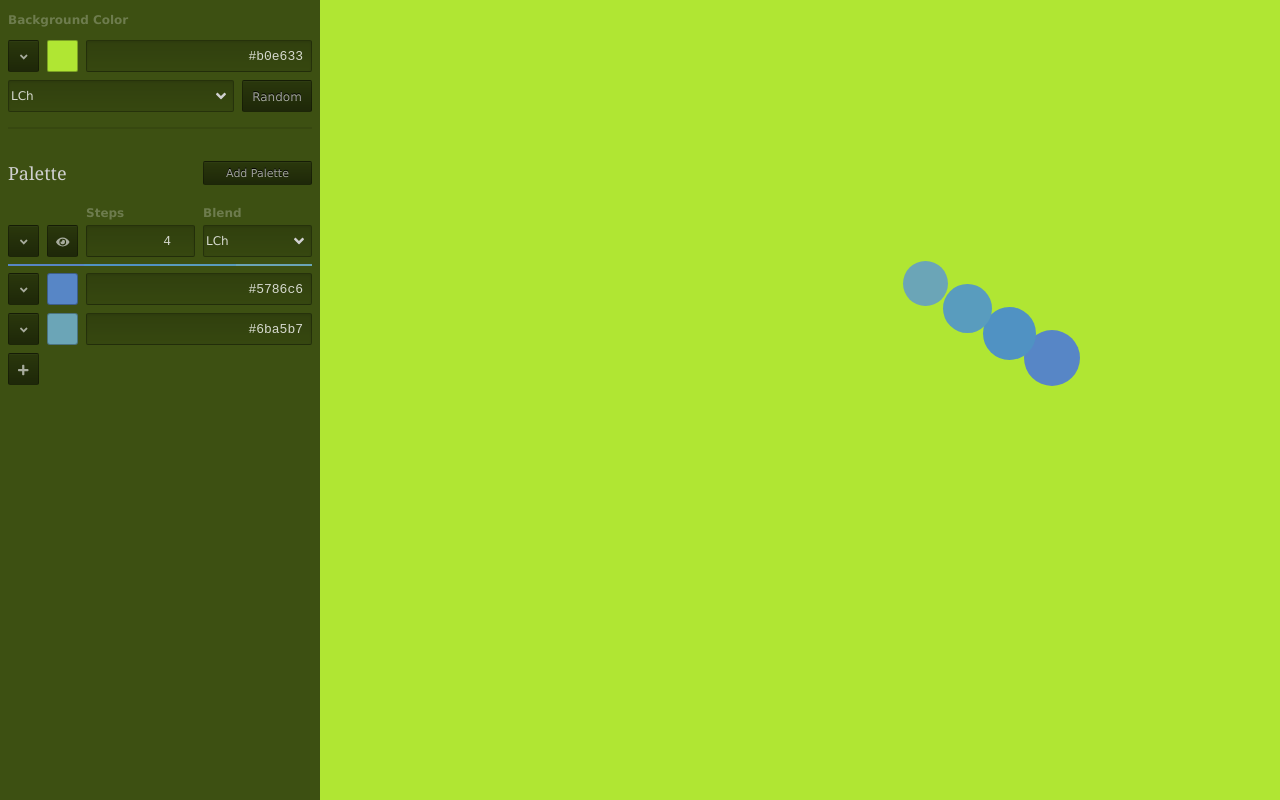
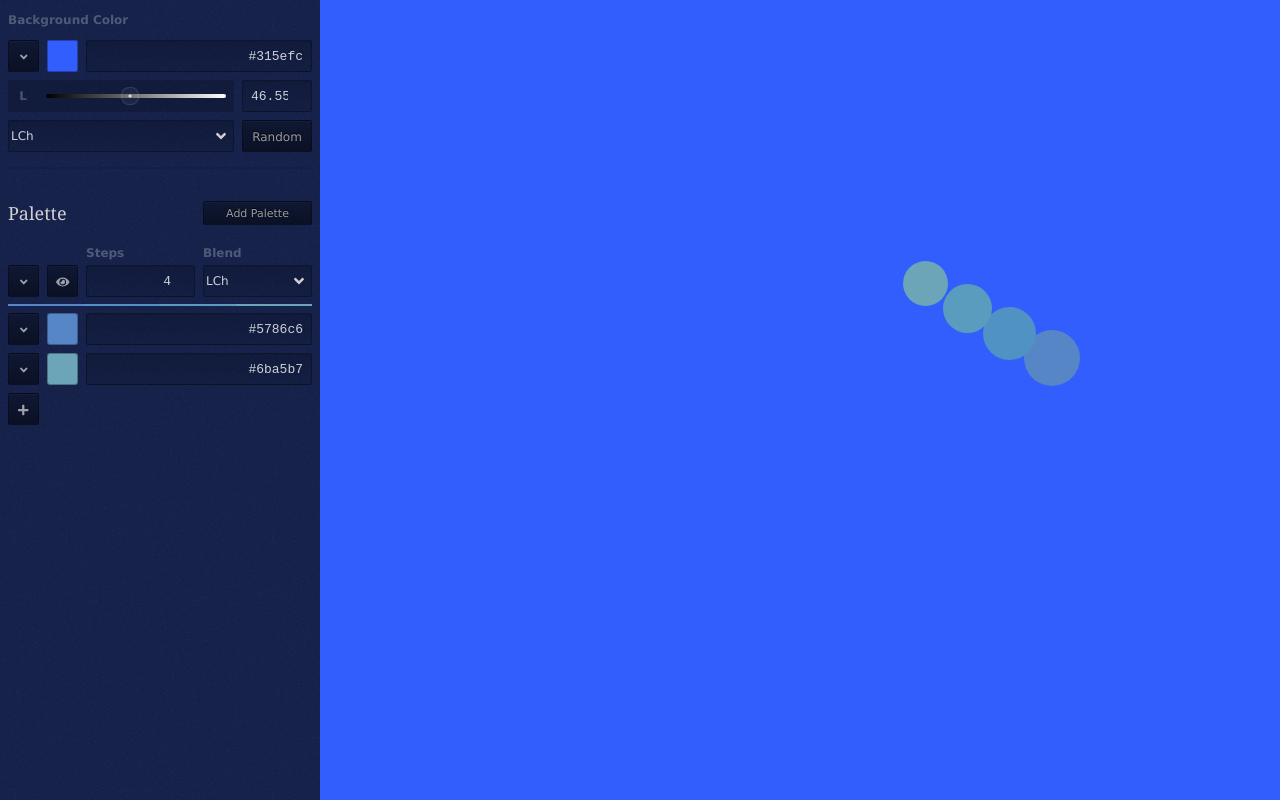
Before and after one commit to LoudBit/clutch, a Nuxt app: page / in a window 1280 px wide. Both pictures are taken after a click on the button 23 px from the left and 56 px from the top of the page. Built offline with nearby package versions, Linux system fonts and the light colour scheme.

Commit message:
bound the l property of the bg

```diff
--- a/components/BG.vue
+++ b/components/BG.vue
@@ -10,7 +10,7 @@
       <input id="bg" v-model="hex" class="span-6" type="text" size="sm" />
     </div>
     <template v-if="open">
-      <!-- <LchInput v-if="mode === 'lch'" :input-index="inputIndex" :color-index="colorIndex" :input="input"></LchInput> -->
+      <Lch2 v-if="mode === 'lch'" :l="l" @changeL="changeL"></Lch2>
       <!-- <RgbInput v-if="mode === 'rgb'" :input-index="inputIndex" :color-index="colorIndex" :input="input"></RgbInput> -->
       <div class="ui grid">
         <div class="ui select span-6">
@@ -31,25 +31,33 @@
 
 <script>
 import chroma from 'chroma-js'
-import { mapMutations } from 'vuex'
+import { mapGetters, mapMutations } from 'vuex'
+
+import Lch2 from '~/components/Lch2'
 
 export default {
-  props: {
-    color: {
-      type: String,
-      required: true
-    }
+  components: {
+    Lch2
   },
+
   data() {
     return {
       mode: 'lch',
       open: false
     }
   },
+
   computed: {
+    ...mapGetters({
+      bg: 'bg/bg'
+    }),
+    l() {
+      return this.bg.lch[0]
+    },
     hex: {
       get() {
-        return this.color
+        console.debug(`🔊 this.bg.lch:`, this.bg.lch[0])
+        return this.bg.hex
       },
       set(value) {
         if (chroma.valid(value)) {
@@ -62,6 +70,15 @@ export default {
     ...mapMutations({
       randomize: 'bg/randomize'
     }),
+    changeL(l) {
+      console.debug(`🔊 l:`, l)
+      // this.$store.dispatch('palette/updateLch', {
+      //   colorIndex: this.colorIndex,
+      //   input: this.input,
+      //   inputIndex: this.inputIndex,
+      //   lch: [l, lch[1], lch[2]]
+      // })
+    },
     toggleOpen() {
       this.open = !this.open
     }
--- /dev/null
+++ b/components/Lch2.vue
@@ -0,0 +1,104 @@
+<template>
+  <div class="ui grid">
+    <div class="ui slider slider-inner-grid span-6">
+      <div class="text-center">
+        <label>L</label>
+      </div>
+      <input :value="l" type="range" min="0" max="100" step="0.1" :style="gradients.l" @input="changeL" />
+    </div>
+    <input :value="l" type="number" min="0" max="100" step="0.1" class="span-2" @change="changeL" />
+    <!-- <div class="ui slider slider-inner-grid span-6">
+      <div class="text-center">
+        <label>C</label>
+      </div>
+      <input :value="c" type="range" min="0" max="100" step="0.1" :style="gradients.c" @input="changeC" />
+    </div>
+    <input :value="c" type="number" min="0" max="100" step="0.1" class="span-2" @change="changeC" /> -->
+    <!-- <div class="ui slider slider-inner-grid span-6">
+      <div class="text-center">
+        <label>h</label>
+      </div>
+      <input :value="h" type="range" min="0" max="360" step="1" :style="gradients.h" @input="changeH" />
+    </div>
+    <input :value="h" type="number" min="0" max="360" step="1" class="span-2" @change="changeH" /> -->
+  </div>
+</template>
+
+<script>
+import { createLchGradients } from '~/lib/color/gradients'
+
+export default {
+  props: {
+    l: { type: Number, required: true }
+    // c: { type: Number, required: true },
+    // h: { type: Number, required: true }
+  },
+
+  computed: {
+    // l() {
+    //   return this.input.colors[this.colorIndex].lch[0].toFixed(1)
+    // },
+    // c() {
+    //   return this.input.colors[this.colorIndex].lch[1].toFixed(1)
+    // },
+    // h() {
+    //   const h = this.input.colors[this.colorIndex].lch[2].toFixed(1)
+    //   return isNaN(h) ? 0 : h
+    // },
+    gradients() {
+      return createLchGradients(this.l, this.c, this.h)
+    }
+  },
+
+  methods: {
+    changeL(event) {
+      const l = parseFloat(event.target.value)
+      this.$emit('changeL', l)
+      // const lch = this.input.colors[this.colorIndex].lch
+      // this.$store.dispatch('palette/updateLch', {
+      //   colorIndex: this.colorIndex,
+      //   input: this.input,
+      //   inputIndex: this.inputIndex,
+      //   lch: [l, lch[1], lch[2]]
+      // })
+    }
+    // changeC(event) {
+    //   const c = parseFloat(event.target.value)
+    //   const lch = this.input.colors[this.colorIndex].lch
+    //   this.$store.dispatch('palette/updateLch', {
+    //     colorIndex: this.colorIndex,
+    //     input: this.input,
+    //     inputIndex: this.inputIndex,
+    //     lch: [lch[0], c, lch[2]]
+    //   })
+    // },
+    // changeH(event) {
+    //   const h = parseFloat(event.target.value)
+    //   const lch = this.input.colors[this.colorIndex].lch
+    //   this.$store.dispatch('palette/updateLch', {
+    //     colorIndex: this.colorIndex,
+    //     input: this.input,
+    //     inputIndex: this.inputIndex,
+    //     lch: [lch[0], lch[1], h]
+    //   })
+    // }
+  }
+}
+</script>
+
+<style lang="scss">
+.slider-inner-grid {
+  background: rgba(black, 0.2);
+  border-radius: 2px;
+  align-items: center;
+  display: grid;
+  gap: 8px 8px;
+  grid-template-columns: 1fr 6fr;
+  grid-template-rows: none;
+  padding: 0 8px 0 0;
+
+  label {
+    line-height: 32px;
+  }
+}
+</style>
--- a/components/Palette.vue
+++ b/components/Palette.vue
@@ -1,6 +1,6 @@
 <template>
   <div>
-    <BG :color="bg"></BG>
+    <BG></BG>
     <hr class="ui" />
     <div class="ui grid grid--heading">
       <h1 class="ui h1">Palette</h1>
@@ -21,7 +21,6 @@ export default {
   components: { BG, PaletteInput },
   computed: {
     ...mapGetters({
-      bg: 'bg/bg',
       rawInputs: 'palette/rawInputs',
       fromInputs: 'palette/fromInputs',
       scale: 'palette/scale'
--- a/pages/index.vue
+++ b/pages/index.vue
@@ -1,5 +1,5 @@
 <template>
-  <main class="ui layout row" :style="{ backgroundColor: bg }">
+  <main class="ui layout row" :style="{ backgroundColor: bg.hex }">
     <div class="ui layout aside">
       <Palette></Palette>
     </div>
@@ -38,7 +38,7 @@ export default {
 
 .ui.layout.aside {
   background: rgba(black, 0.65);
-  // background-image: url('~assets/img/aside-bg.png');
+  background-image: url('~assets/img/aside-bg.png');
   color: #d0d0d0;
   max-width: 320px;
   z-index: 1;
--- a/store/bg.js
+++ b/store/bg.js
@@ -1,7 +1,9 @@
 import chroma from 'chroma-js'
 
+import { createColor } from '~/store/palette'
+
 export const state = () => ({
-  background: chroma.random().hex()
+  background: createColor(chroma.random())
 })
 
 export const getters = {
@@ -14,9 +16,9 @@ export const actions = {}
 
 export const mutations = {
   randomize(state) {
-    state.background = chroma.random().hex()
+    state.background = createColor(chroma.random())
   },
   update(state, bg) {
-    state.background = bg
+    state.background = createColor(chroma(bg))
   }
 }
```
